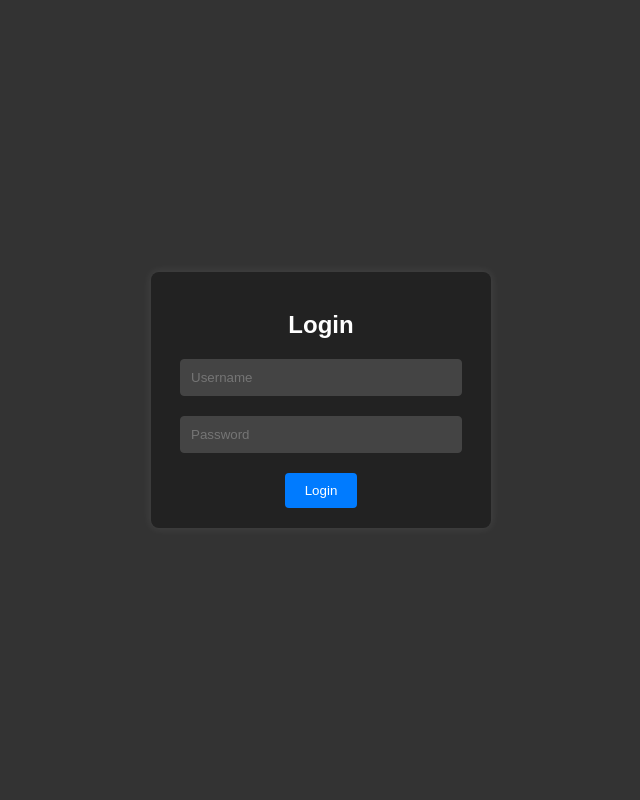
After one commit to mistheo/agenda-flask-project, a Flask app: page /login in a window 1280 px wide. The commit adds this page. Shown: the whole page, without its empty margins (319-959 px from the left). Run offline with Flask 3, Linux system fonts and the light colour scheme.

Commit message:
Page Login et correction des certain element pour la page index

```diff
--- a/app.py
+++ b/app.py
@@ -4,6 +4,10 @@ from markupsafe import escape
 
 app = Flask(__name__)
 
-@app.route('/')
+@app.get('/')
 def index():
-    return render_template('index.html',name="M.")
+    return render_template('index.html')
+
+@app.get('/login')
+def login():
+        return render_template('login.html')
--- /dev/null
+++ b/templates/login.html
@@ -0,0 +1,72 @@
+<!DOCTYPE html>
+<html lang="en">
+<head>
+<meta charset="UTF-8">
+<meta name="viewport" content="width=device-width, initial-scale=1.0">
+<title>Login</title>
+<style>
+  body {
+    font-family: Arial, sans-serif;
+    background-color: #333; /* Dark background */
+    margin: 0;
+    padding: 0;
+    display: flex;
+    justify-content: center;
+    align-items: center;
+    height: 100vh;
+  }
+
+  .login-container {
+    background-color: #222; /* Darker container background */
+    border-radius: 8px;
+    box-shadow: 0 0 10px rgba(255, 255, 255, 0.1); /* Adjusted shadow color */
+    padding: 20px;
+    width: 300px;
+    max-width: 80%;
+    text-align: center;
+  }
+
+  .login-container h2 {
+    margin-bottom: 20px;
+    color: #fff; /* Text color */
+  }
+
+  .login-container input[type="text"],
+  .login-container input[type="password"] {
+    width: calc(100% - 40px);
+    padding: 10px;
+    margin-bottom: 20px;
+    border: 1px solid #444; /* Darker border color */
+    border-radius: 4px;
+    background-color: #444; /* Darker input background */
+    color: #fff; /* Text color */
+  }
+
+  .login-container input[type="submit"] {
+    background-color: #007bff; /* Button color */
+    color: #fff;
+    border: none;
+    padding: 10px 20px;
+    border-radius: 4px;
+    cursor: pointer;
+    transition: background-color 0.3s;
+  }
+
+  .login-container input[type="submit"]:hover {
+    background-color: #0056b3; /* Button hover color */
+  }
+</style>
+</head>
+<body>
+  <div class="login-container">
+    <h2>Login</h2>
+    <form autocomplete="off" action="#" method="post">
+      <input type="text" name="username" placeholder="Username" required>
+      <br>
+      <input type="password" name="password" placeholder="Password" required>
+      <br>
+      <input type="submit" value="Login">
+    </form>
+  </div>
+</body>
+</html>
```
Also changed, not shown: templates/index.html (+46 -9 lines).
